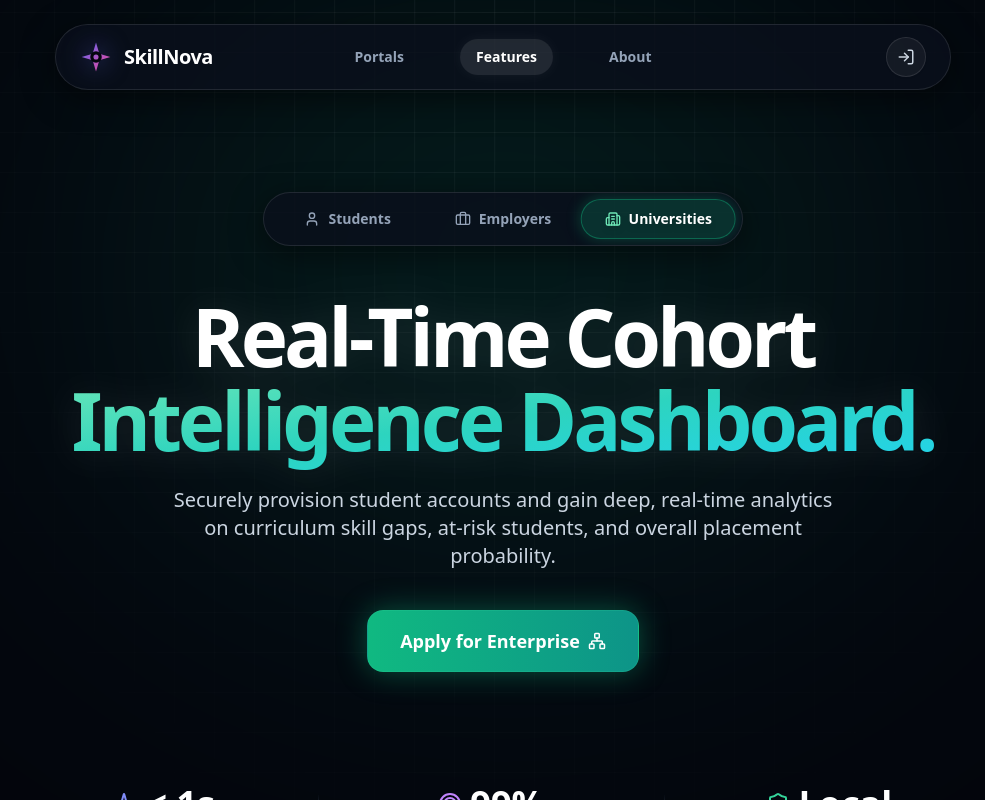
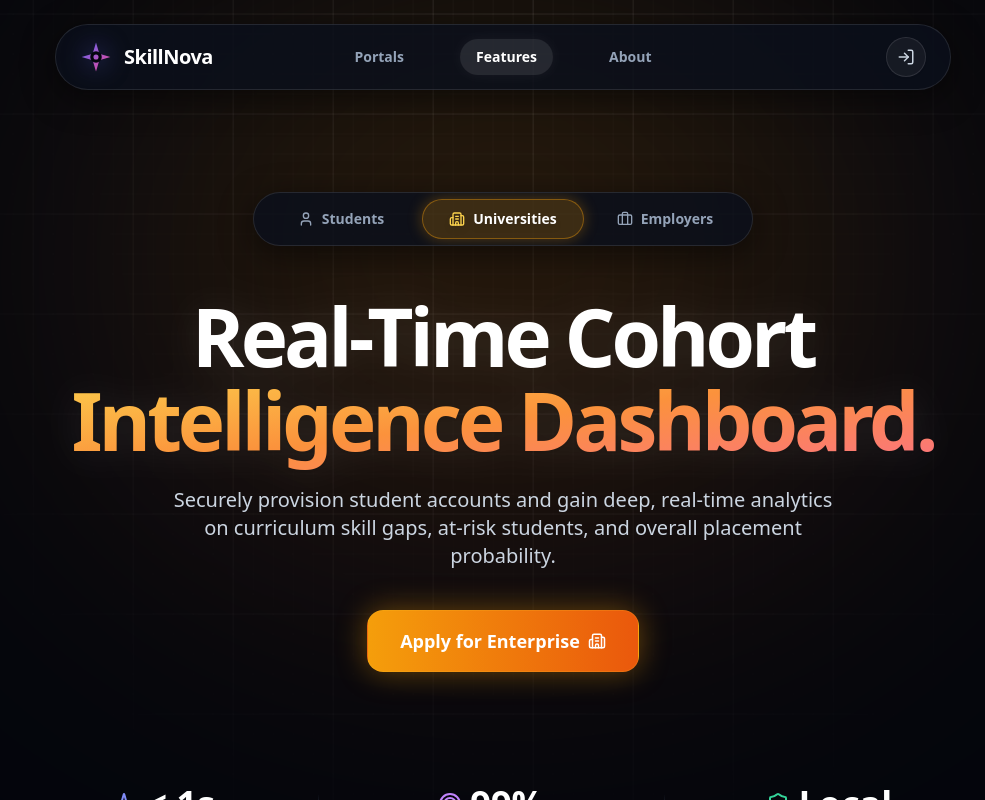
Before and after one commit to ANSH5252/SkillNova, a React (Vite) app: page / in a window 1280 px wide. Both pictures are taken after a click on the button "Universities". Shown: the top 800 px of the page, without its empty margins (137-1122 px from the left). Built offline with nearby package versions, Linux system fonts and the light colour scheme; no server answers.

Commit message:
✨ feat: reorder hero tabs, swap persona colors, and upgrade to dual-layered parallax grid

```diff
--- a/src/LandingPage.jsx
+++ b/src/LandingPage.jsx
@@ -53,29 +53,26 @@ export default function LandingPage() {
     let animationFrameId;
 
     const handleMouseMove = (e) => {
-      // Calculate distance from center of screen
       mousePos.current.x = e.clientX - window.innerWidth / 2;
       mousePos.current.y = e.clientY - window.innerHeight / 2;
     };
 
     const animate = () => {
       if (gridRef.current) {
-        // 1. Continuous infinite movement (diagonally top-right)
         timeOffset.current.x += 0.4;
         timeOffset.current.y -= 0.4;
 
-        // 2. Subtract mouse position to move in the exact OPPOSITE direction
         const bgX = timeOffset.current.x - (mousePos.current.x * 0.08);
         const bgY = timeOffset.current.y - (mousePos.current.y * 0.08);
 
-        // Apply to DOM directly for buttery smoothness
-        gridRef.current.style.backgroundPosition = `${bgX}px ${bgY}px`;
+        // Apply to both layers of the dual grid
+        gridRef.current.style.backgroundPosition = `${bgX}px ${bgY}px, ${bgX}px ${bgY}px, ${bgX}px ${bgY}px, ${bgX}px ${bgY}px`;
       }
       animationFrameId = requestAnimationFrame(animate);
     };
 
     window.addEventListener('mousemove', handleMouseMove);
-    animate(); // Start the loop
+    animate();
 
     return () => {
       window.removeEventListener('mousemove', handleMouseMove);
@@ -96,44 +93,45 @@ export default function LandingPage() {
       link: "/login",
       state: { intendedPath: '/student' }
     },
+    university: {
+      id: 'university',
+      headline: <>Real-Time Cohort <br className="hidden md:block" />Intelligence Dashboard.</>,
+      subhead: "Securely provision student accounts and gain deep, real-time analytics on curriculum skill gaps, at-risk students, and overall placement probability.",
+      gradient: "from-amber-300 via-orange-400 to-rose-400",  // Swapped to Amber
+      glow: "from-amber-500/20 to-orange-600/10",
+      btnText: "Apply for Enterprise",
+      btnIcon: <Building2 size={18} />,
+      btnClass: "bg-gradient-to-r from-amber-500 to-orange-600 hover:from-amber-400 hover:to-orange-500 shadow-[0_0_30px_rgba(245,158,11,0.4)] border border-amber-400/20",
+      link: "/apply",
+      state: null
+    },
     employer: {
       id: 'employer',
       headline: <>Pre-Vetted Technical <br className="hidden md:block" />Talent Pipeline.</>,
       subhead: "Bypass the resume spam. Access a curated dashboard of verified candidates whose technical skills have already been validated against your exact open roles.",
-      gradient: "from-amber-300 via-orange-400 to-rose-400",
-      glow: "from-amber-500/20 to-orange-600/10",
+      gradient: "from-emerald-300 via-teal-400 to-cyan-400", // Swapped to Emerald
+      glow: "from-emerald-600/20 to-teal-600/10",
       btnText: "Enter Talent Hub",
-      btnIcon: <Search size={18} />,
-      btnClass: "bg-gradient-to-r from-amber-500 to-orange-600 hover:from-amber-400 hover:to-orange-500 shadow-[0_0_30px_rgba(245,158,11,0.4)] border border-amber-400/20",
+      btnIcon: <Network size={18} />,
+      btnClass: "bg-gradient-to-r from-emerald-500 to-teal-600 hover:from-emerald-400 hover:to-teal-500 shadow-[0_0_30px_rgba(16,185,129,0.4)] border border-emerald-400/20",
       link: "/login",
       state: { intendedPath: '/employer' }
-    },
-    university: {
-      id: 'university',
-      headline: <>Real-Time Cohort <br className="hidden md:block" />Intelligence Dashboard.</>,
-      subhead: "Securely provision student accounts and gain deep, real-time analytics on curriculum skill gaps, at-risk students, and overall placement probability.",
-      gradient: "from-emerald-300 via-teal-400 to-cyan-400",
-      glow: "from-emerald-600/20 to-teal-600/10",
-      btnText: "Apply for Enterprise",
-      btnIcon: <Network size={18} />,
-      btnClass: "bg-gradient-to-r from-emerald-500 to-teal-600 hover:from-emerald-400 hover:to-teal-500 shadow-[0_0_30px_rgba(16,185,129,0.4)] border border-emerald-400/20",
-      link: "/apply",
-      state: null
     }
   };
 
   const activeContent = heroContent[persona];
 
+  // Updated logic to match the new Student -> University -> Employer order
   const getSliderTranslate = () => {
     if (persona === 'student') return 'translate-x-0';
-    if (persona === 'employer') return 'translate-x-[100%]';
-    if (persona === 'university') return 'translate-x-[200%]';
+    if (persona === 'university') return 'translate-x-[100%]';
+    if (persona === 'employer') return 'translate-x-[200%]';
   };
 
   const getSliderColor = () => {
     if (persona === 'student') return 'bg-indigo-500/20 border-indigo-500/40 shadow-[0_0_15px_rgba(99,102,241,0.3)]';
-    if (persona === 'employer') return 'bg-amber-500/20 border-amber-500/40 shadow-[0_0_15px_rgba(245,158,11,0.3)]';
-    if (persona === 'university') return 'bg-emerald-500/20 border-emerald-500/40 shadow-[0_0_15px_rgba(16,185,129,0.3)]';
+    if (persona === 'university') return 'bg-amber-500/20 border-amber-500/40 shadow-[0_0_15px_rgba(245,158,11,0.3)]';
+    if (persona === 'employer') return 'bg-emerald-500/20 border-emerald-500/40 shadow-[0_0_15px_rgba(16,185,129,0.3)]';
   };
 
   return (
@@ -171,12 +169,15 @@ export default function LandingPage() {
           .delay-nav { animation-delay: 1400ms; }
           .delay-100 { animation-delay: 1500ms; }
 
+          /* UPGRADED DUAL-LAYERED GRID */
           .bg-grid-pattern {
             background-image:
-              linear-gradient(to right, rgba(255,255,255,0.06) 1px, transparent 1px),
-              linear-gradient(to bottom, rgba(255,255,255,0.06) 1px, transparent 1px);
-            background-size: 40px 40px;
-            /* CSS Transitions/Animations removed because requestAnimationFrame handles it natively now */
+              linear-gradient(to right, rgba(255,255,255,0.08) 1px, transparent 1px),
+              linear-gradient(to bottom, rgba(255,255,255,0.08) 1px, transparent 1px),
+              linear-gradient(to right, rgba(255,255,255,0.03) 1px, transparent 1px),
+              linear-gradient(to bottom, rgba(255,255,255,0.03) 1px, transparent 1px);
+            background-size: 100px 100px, 100px 100px, 20px 20px, 20px 20px;
+            transition: background-position 0.1s ease-out;
           }
         `}
       </style>
@@ -241,17 +242,25 @@ export default function LandingPage() {
 
         <div className="max-w-5xl mx-auto text-center relative z-10 w-full animate-fade-in-up delay-100">
 
-          <div className="relative flex items-center p-1.5 bg-[#0a0f1c]/80 backdrop-blur-xl border border-white/10 rounded-full mb-12 mx-auto w-full max-w-[360px] md:max-w-[480px] shadow-[0_8px_32px_rgba(0,0,0,0.5)] overflow-hidden">
+          {/* REORDERED TABS */}
+          <div className="relative flex items-center p-1.5 bg-[#0a0f1c]/80 backdrop-blur-xl border border-white/10 rounded-full mb-12 mx-auto w-full max-w-[360px] md:max-w-[500px] shadow-[0_8px_32px_rgba(0,0,0,0.5)] overflow-hidden">
             <div className={`absolute top-1.5 bottom-1.5 left-1.5 w-[calc(33.333%-4px)] rounded-full border transition-all duration-500 ease-[cubic-bezier(0.25,1,0.5,1)] ${getSliderTranslate()} ${getSliderColor()}`}></div>
+
+            {/* Student Tab */}
             <button onClick={() => setPersona('student')} className={`relative z-10 flex-1 py-2.5 rounded-full text-sm font-bold transition-colors duration-300 flex items-center justify-center gap-2 ${persona === 'student' ? 'text-white drop-shadow-md' : 'text-slate-400 hover:text-slate-200'}`}>
               <User size={16} className={persona === 'student' ? 'text-indigo-300' : ''} /> <span className="hidden sm:inline">Students</span><span className="sm:hidden">Student</span>
             </button>
+
+            {/* University Tab (Now in the middle) */}
+            <button onClick={() => setPersona('university')} className={`relative z-10 flex-1 py-2.5 rounded-full text-sm font-bold transition-colors duration-300 flex items-center justify-center gap-2 ${persona === 'university' ? 'text-white drop-shadow-md' : 'text-slate-400 hover:text-slate-200'}`}>
+              <Building2 size={16} className={persona === 'university' ? 'text-amber-300' : ''} /> <span className="hidden sm:inline">Universities</span><span className="sm:hidden">Uni</span>
+            </button>
+
+            {/* Employer Tab (Now on the right) */}
             <button onClick={() => setPersona('employer')} className={`relative z-10 flex-1 py-2.5 rounded-full text-sm font-bold transition-colors duration-300 flex items-center justify-center gap-2 ${persona === 'employer' ? 'text-white drop-shadow-md' : 'text-slate-400 hover:text-slate-200'}`}>
-              <Briefcase size={16} className={persona === 'employer' ? 'text-amber-300' : ''} /> <span className="hidden sm:inline">Employers</span><span className="sm:hidden">Employer</span>
+              <Briefcase size={16} className={persona === 'employer' ? 'text-emerald-300' : ''} /> <span className="hidden sm:inline">Employers</span><span className="sm:hidden">Employer</span>
             </button>
-            <button onClick={() => setPersona('university')} className={`relative z-10 flex-1 py-2.5 rounded-full text-sm font-bold transition-colors duration-300 flex items-center justify-center gap-2 ${persona === 'university' ? 'text-white drop-shadow-md' : 'text-slate-400 hover:text-slate-200'}`}>
-              <Building2 size={16} className={persona === 'university' ? 'text-emerald-300' : ''} /> <span className="hidden sm:inline">Universities</span><span className="sm:hidden">Uni</span>
-            </button>
+
           </div>
 
           <div key={persona} className="animate-tab-switch min-h-[220px]">
```
